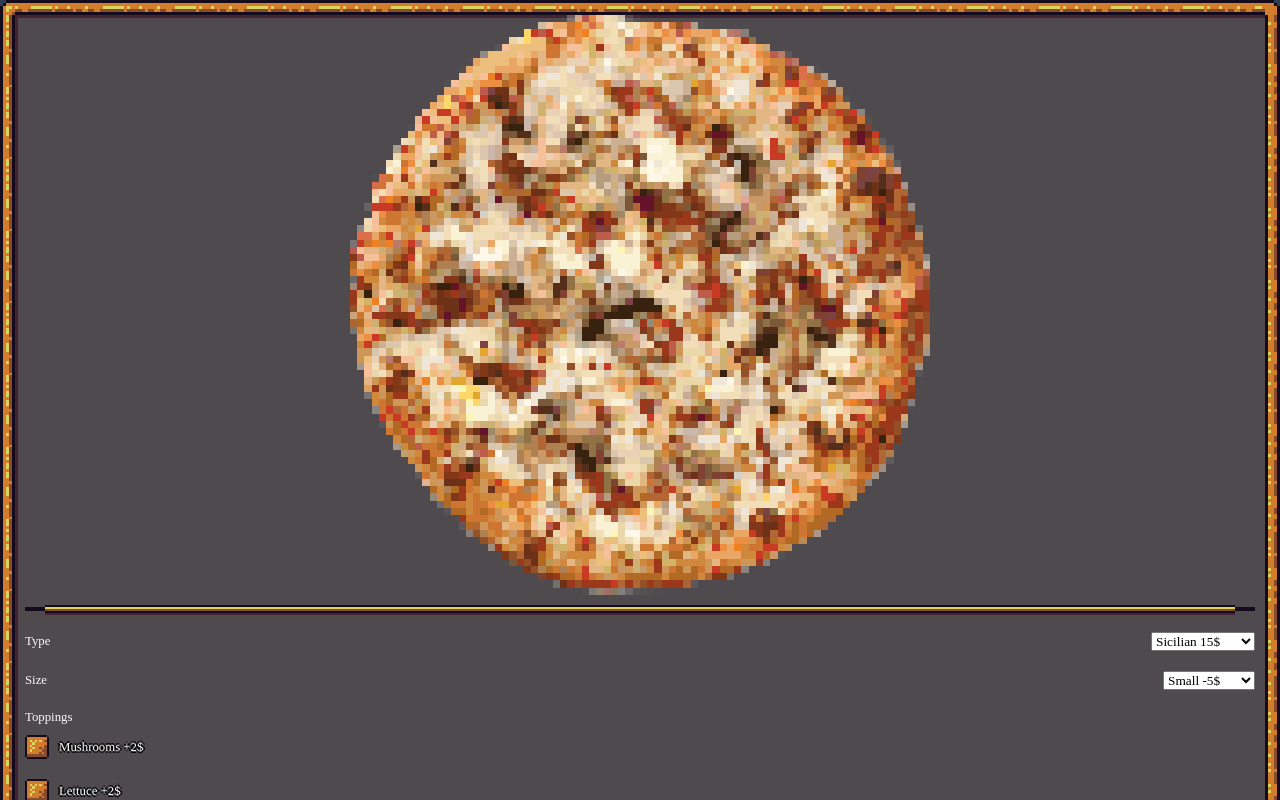
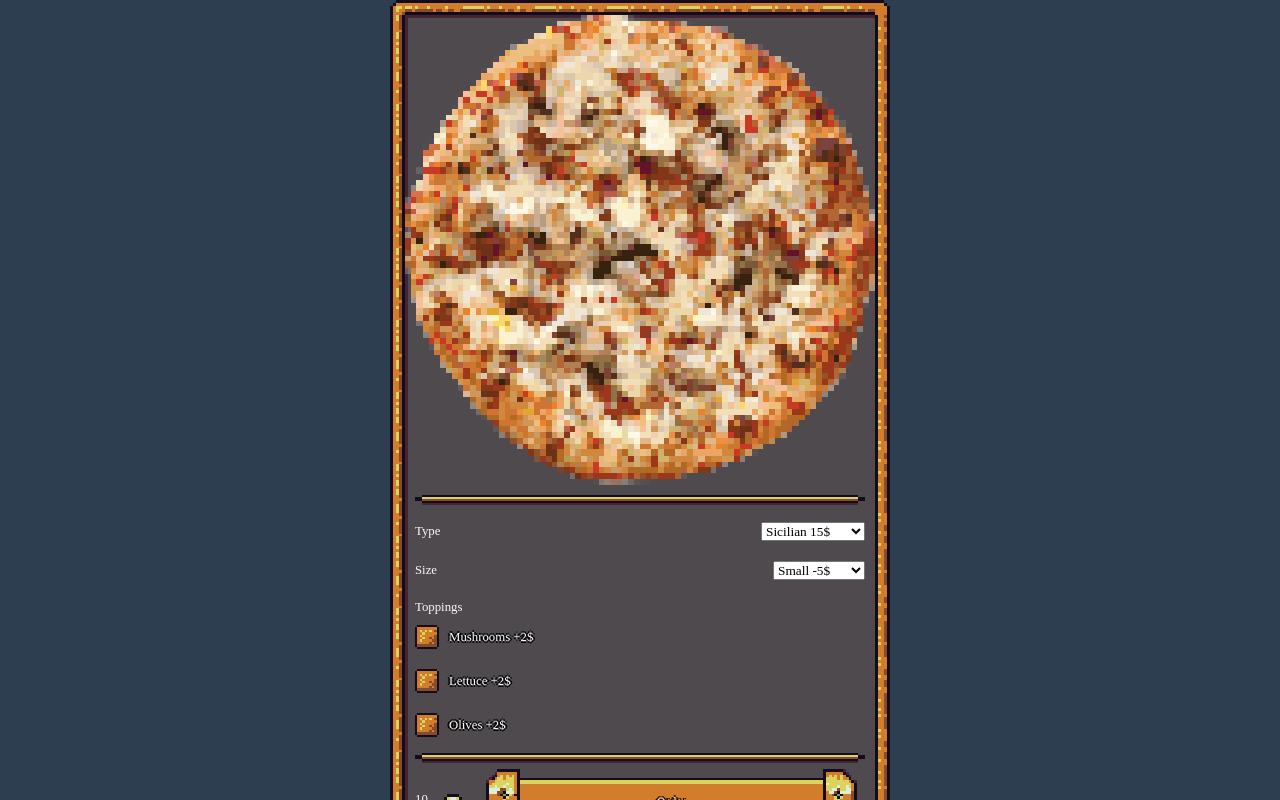
Before and after one commit to cubbK/pc-part, a Vue app: page /#/ in a window 1280 px wide. Shown: the top 800 px of the page. Built offline with nearby package versions, Linux system fonts and the light colour scheme; a web font is replaced by a local one.

Commit message:
fix container width

```diff
--- a/src/components/MainPage.vue
+++ b/src/components/MainPage.vue
@@ -34,8 +34,9 @@ export default {
 </script>
 
 <style scoped>
-.main-content {
-  width: 600px;
+.main-container {
+  max-width: 500px;
+  margin: 0 auto;
 }
 
 .pizza-container {
```
